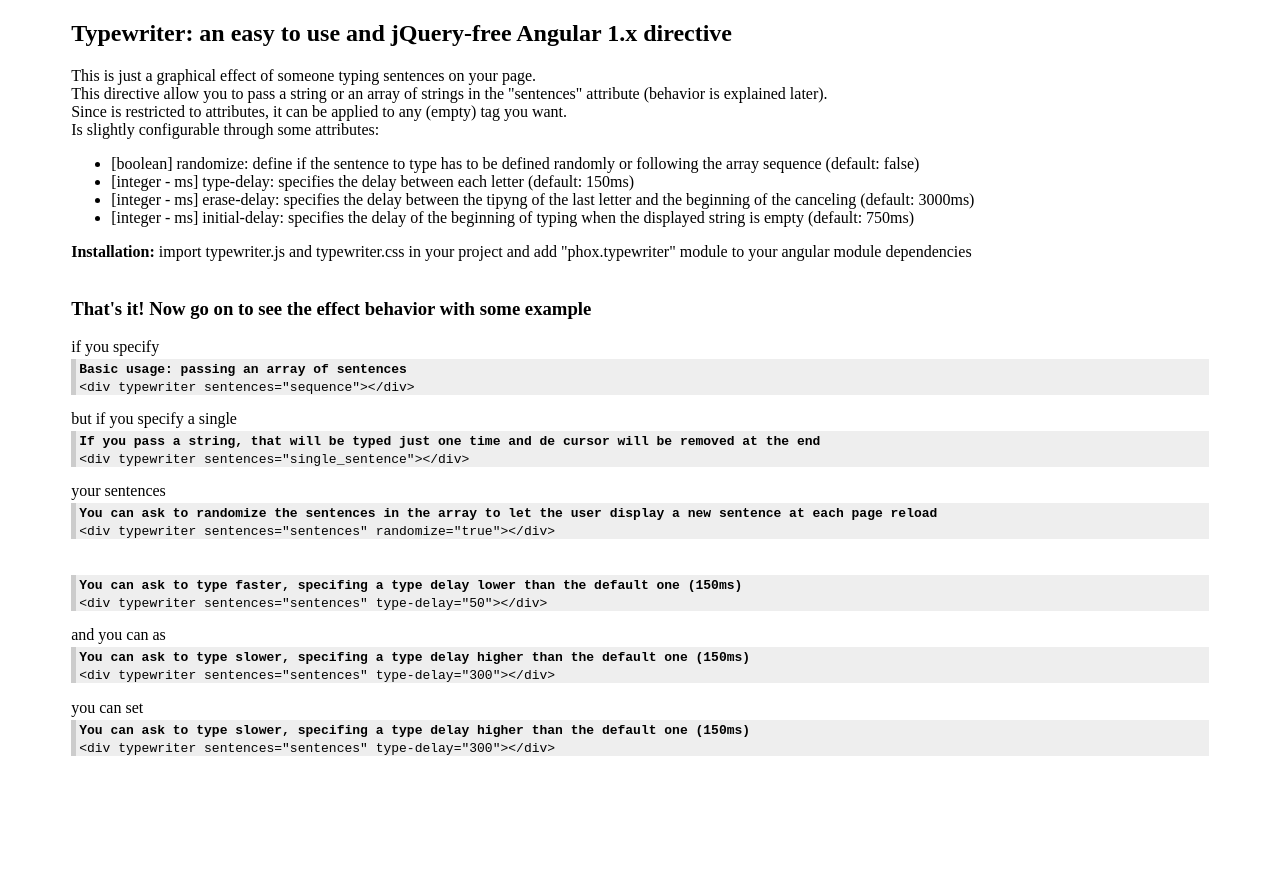
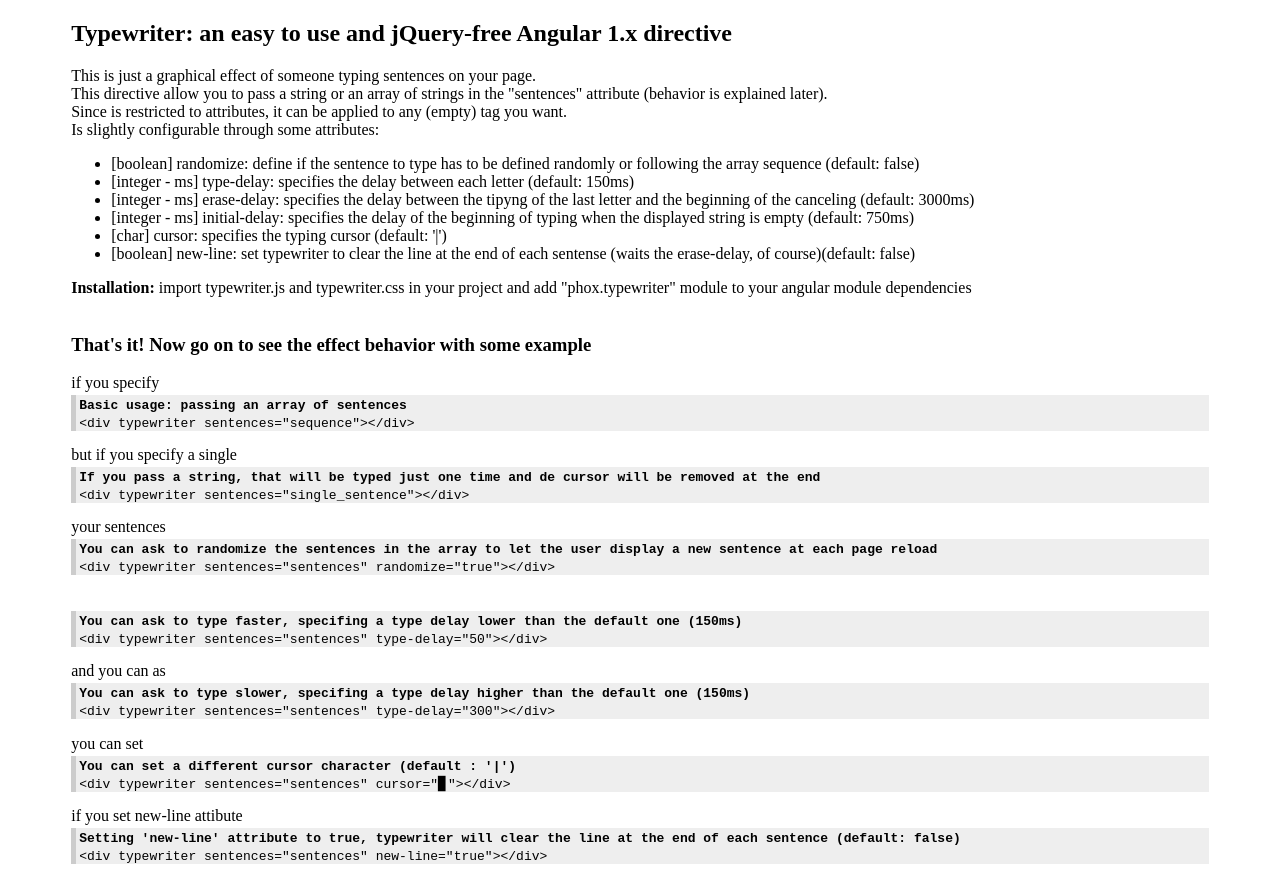
Before and after one commit to davidefossacecchi/typewrite-directive, a plain HTML site: page demo.html in a window 1280 px wide. Before the commit the page ends 800 px from the top, so only its background shows below. Drawn offline with nearby package versions, Linux system fonts and the light colour scheme.

Commit message:
Updates the demo and the readme file

```diff
--- a/demo.html
+++ b/demo.html
@@ -31,6 +31,8 @@
   				<li>[integer - ms] type-delay: specifies the delay between each letter (default: 150ms)</li>
   				<li>[integer - ms] erase-delay: specifies the delay between the tipyng of the last letter and the beginning of the canceling (default: 3000ms)</li>
   				<li>[integer - ms] initial-delay: specifies the delay of the beginning of typing when the displayed string is empty (default: 750ms)</li>
+  				<li>[char] cursor: specifies the typing cursor (default: '|')</li>
+  				<li>[boolean] new-line: set typewriter to clear the line at the end of each sentense (waits the erase-delay, of course)(default: false)</li>
   			</ul>
   			<strong>Installation: </strong> import typewriter.js and typewriter.css in your project and add "phox.typewriter" module to your angular module dependencies
   			</br></br>
@@ -85,9 +87,18 @@
   		<p class="code">
 	  		<code>
 	  			<strong>
-	  				You can ask to type slower, specifing a type delay higher than the default one (150ms)
+	  				You can set a different cursor character (default : '|')
 	  			</strong></br>
-	  			&#60;div typewriter sentences="sentences" type-delay="300"&#62;&#60;/div&#62;
+	  			&#60;div typewriter sentences="sentences" cursor="▊"&#62;&#60;/div&#62;
+	  		</code>
+	  	</p>
+	  	<div typewriter sentences="new_line" new-line="true"></div>
+  		<p class="code">
+	  		<code>
+	  			<strong>
+	  				Setting 'new-line' attribute to true, typewriter will clear the line at the end of each sentence (default: false)
+	  			</strong></br>
+	  			&#60;div typewriter sentences="sentences" new-line="true"&#62;&#60;/div&#62;
 	  		</code>
 	  	</p>
   	</div>
--- a/script.js
+++ b/script.js
@@ -31,5 +31,10 @@
 	   			'you can set',
 	   			'a different type of cursor'
 	   		];
+
+	   		$scope.new_line = [
+	   			'if you set new-line attibute to true',
+	   			'typewriter will clean the line at each new sentence'
+	   		];
 	    }
    ]);
```
Also changed, not shown: README.md.
